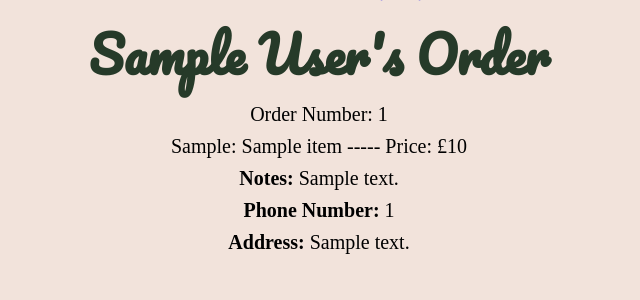
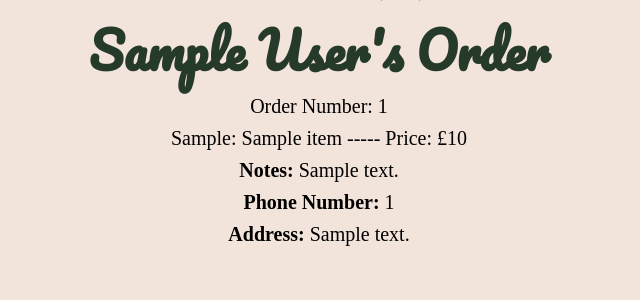
Before and after one commit to xiaowuuu/bao_restaurant, a Flask app: page /users/1/history in a window 1280 px wide. Shown: the part 78-378 px from the top of the page, without its empty margins (321-961 px from the left). Run offline with Flask 3, Linux system fonts and the light colour scheme; tables that the repository leaves empty hold one stand-in row (values such as "Sample post"); some web fonts are replaced.

Commit message:
delete redundant code

```diff
--- a/controllers/order_controller.py
+++ b/controllers/order_controller.py
@@ -67,34 +67,9 @@ def edit_order(id):
     items = Item.query.all()
     orders = Order.query.get(id)
     return render_template("orders/edit.jinja", orders=orders, items=items)
-# # edit
-# @orders_blueprint.route("/orders/<id>/edit", methods=['POST'])
-# def update_order(id):
-#     user_id = request.form['user_id']
-#     item = request.form['item']
-#     notes = request.form['notes']
-#     orders = Order.query.get(id)
-
-#     orders.item = item
-#     orders.notes = notes
-#     orders.user_id = user_id
-# # do i need to clear the table first as i can select multiple items?
-
-#     db.session.add(orders)
-#     db.session.commit()
-
-#     items = Item.query.all()
-#     for item in items:
-#         if str(item.id) in request.form:
-#             kitchen_order = OrderItem(order=orders, item=item)
-#             db.session.add(kitchen_order)
-#             db.session.commit()
-#     return redirect("/orders/<id>")
 
 @orders_blueprint.route("/orders/<id>/edit", methods=["post"])
 def update_order(id):
-    # user_id = request.form['user_id']
-    # Order.query.filter(Order.)
     notes = request.form['notes']
     order = Order.query.get(id)
     order.notes = notes
@@ -115,9 +90,12 @@ def update_order(id):
 # delete order by order id
 @orders_blueprint.route("/orders/<id>/delete", methods=['POST'])
 def delete_order(id):
-    # Order.query.filter_by(id = id).delete()
     order = Order.query.get(id)
     user_id = order.user_id
     db.session.delete(order)
     db.session.commit()
     return redirect(f"/users/{user_id}/my_orders")
+
+@orders_blueprint.route("/hot")
+def popular_order(item_id):
+    OrderItem.query.get(item_id)
--- a/static/style.css
+++ b/static/style.css
@@ -38,6 +38,10 @@
 
 a:visited {
     color: #263A29;
+}
+
+a:hover{
+    color:#168627
 }
 
 body {
@@ -121,13 +125,3 @@ img {
 .buttons:hover {
     background-color: #FF6666
 }
-
-@media only screen and (max-width: 768px) {
-    .hero>.container {
-        flex-direction: column;
-    }
-
-    .hero__title {
-        font-size: 32px;
-    }
-}
--- a/templates/users/history.jinja
+++ b/templates/users/history.jinja
@@ -2,22 +2,24 @@
 {# route: users/<id>/history #}
     {% extends 'base.jinja' %}
     {% block content %}
+    <section class="body">
     <h1>{{user.name}}'s Order</h1>
 
     {# user info loop #}
     {% for order in user.orders %}
-    <p class="text">Order Number: {{order.id}}</p>
+    Order Number: {{order.id}}
     {# order info loop#}
     {% for order_item in order.items %}
     <ul style="list-style-type:none;">
-        <li><p class="text">{{order_item.item.category}}: {{order_item.item.name}} ----- Price: £{{order_item.item.price}}</p></li>
+        <li>{{order_item.item.category}}: {{order_item.item.name}} ----- Price: £{{order_item.item.price}}</li>
 
     </ul>
     {% endfor %}
     <ul style="list-style-type:none;" class="show_user_info">
-        <li><b><p class="text">Notes:</b> {{order.notes}}</p></li>
-        <li><b><p class="text">Phone Number:</b> {{user.phone}}</p></li>
-        <li><b><p class="text">Address:</b> {{user.address}}</p></li>
+        <li><b>Notes:</b> {{order.notes}}</li>
+        <li><b>Phone Number:</b> {{user.phone}}</li>
+        <li><b>Address:</b> {{user.address}}</li>
     </ul>
+    </section>
     {% endfor %}
     {% endblock content %}
```
